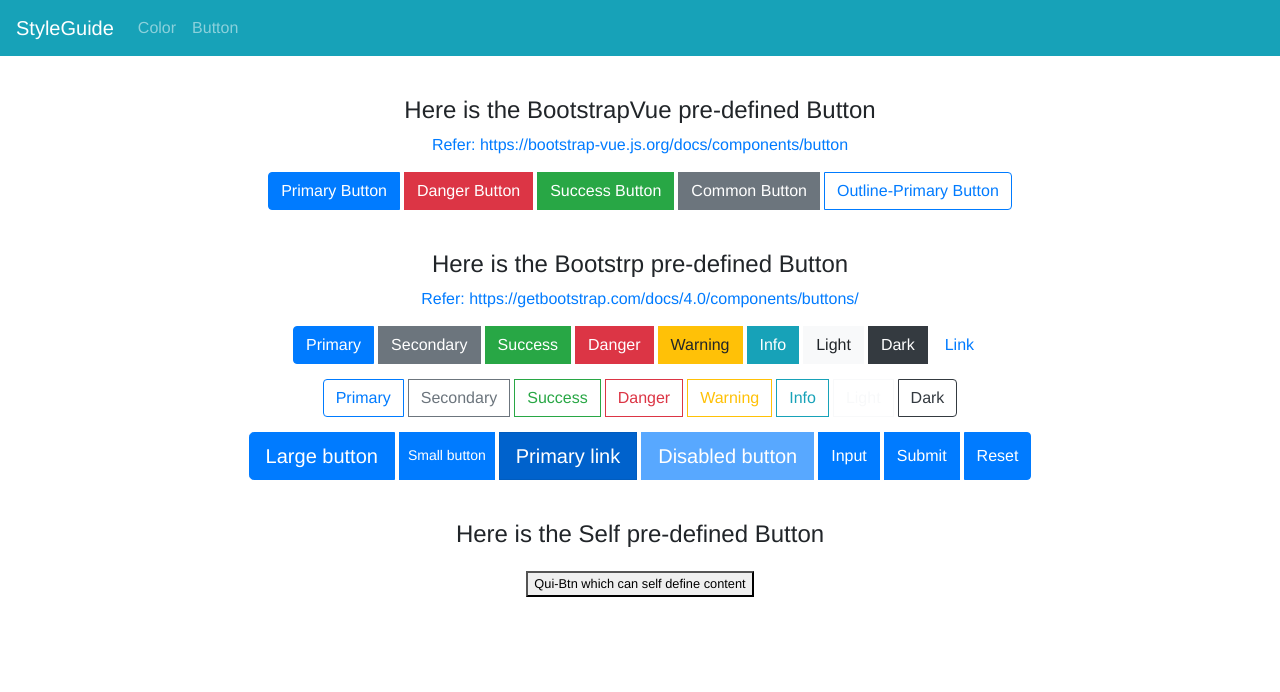
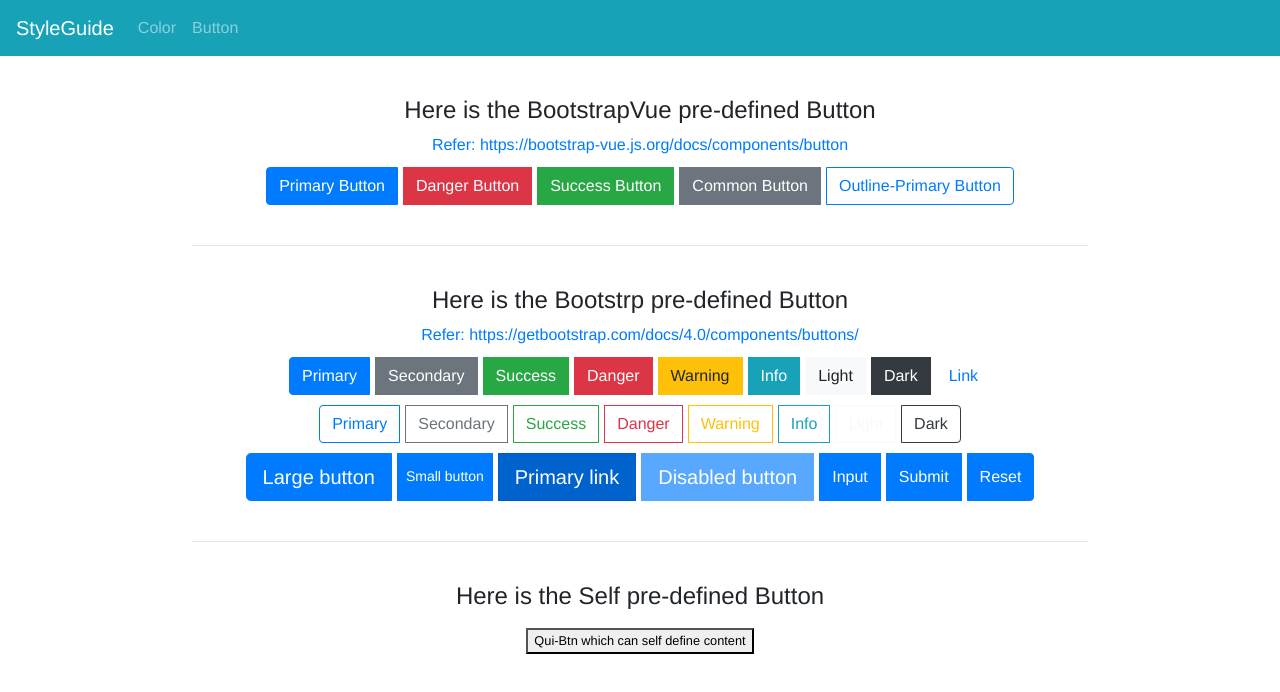
Before and after one commit to abigail830/vue-style-guide, a Vue app: page /#/btn in a window 1280 px wide. Shown: the top 692 px of the page. Built offline with nearby package versions, Linux system fonts and the light colour scheme.

Commit message:
adding slot

```diff
--- a/src/pages/PageQuiButton.vue
+++ b/src/pages/PageQuiButton.vue
@@ -14,6 +14,7 @@
         <b-button variant="outline-primary" class='b-button'>Outline-Primary Button</b-button>
       </div>
     </div>
+    <div class='slot'><hr class="my-4"></div>
     <div class="btn-block">
       <div>
         <h4>Here is the Bootstrp pre-defined Button</h4>
@@ -52,6 +53,7 @@
         <input class="b-button btn btn-primary" type="reset" value="Reset">
       </div>
     </div>
+    <div class='slot'><hr class="my-4"></div>
     <div class="btn-block">
       <h4>Here is the Self pre-defined Button</h4>
       <div class='btn-group'>
@@ -83,9 +85,13 @@ export default {
 
 }
 .b-button{
-  margin: 0px 5px;
+  margin: 0px 6px;
 }
 .btn-group{
-  margin-top: 15px;
+  margin-top: 10px;
+}
+.slot{
+  width: 70%;
+  margin: 0 auto;
 }
 </style>
```
